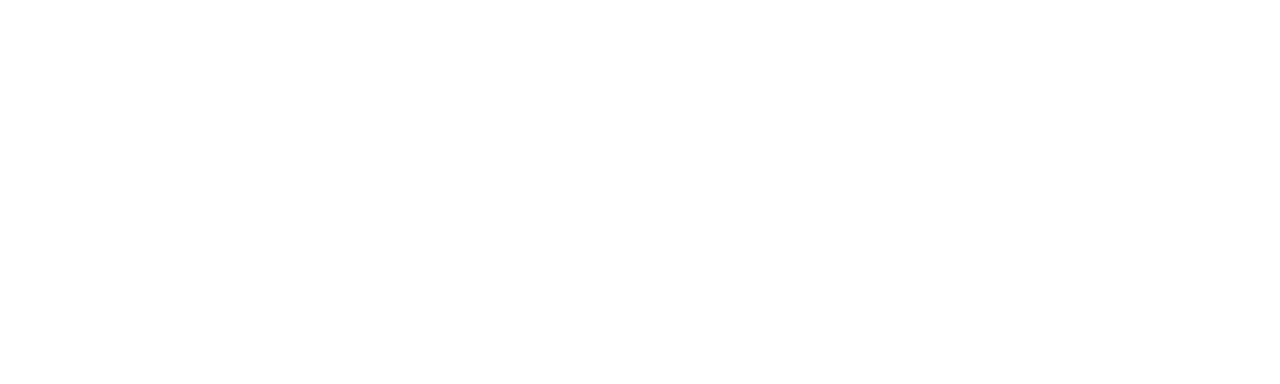
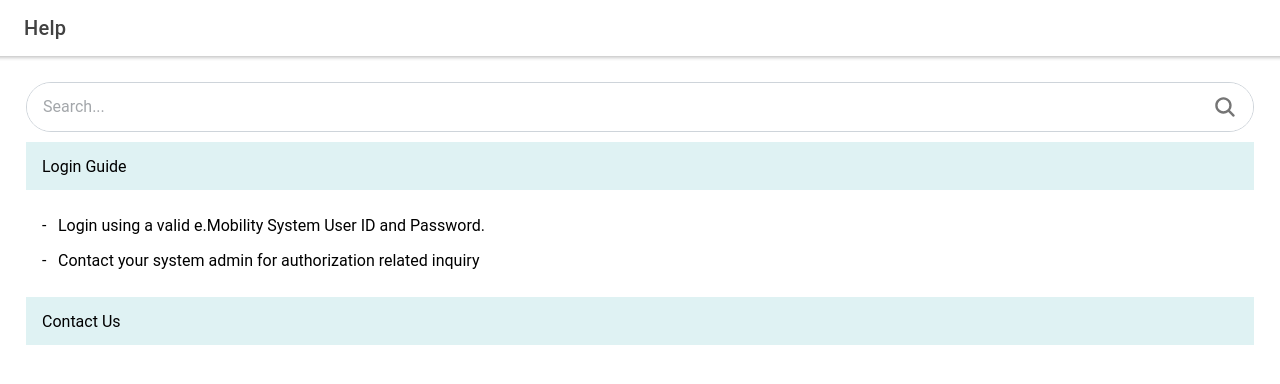
Before and after one commit to andreeoa/andre-ionic-1, a React (Create React App) app: page /help in a window 1280 px wide. Shown: the top 384 px of the page. Built offline with nearby package versions, Linux system fonts and the light colour scheme.

Commit message:
Help page

```diff
--- a/src/App.tsx
+++ b/src/App.tsx
@@ -26,6 +26,7 @@
 import Users from "./pages/Users";
 import User from "./pages/User";
 import SignIn from "./pages/SignIn";
+import Help from "./pages/Help";
 
 const App: React.FC = () => (
   <IonApp>
@@ -36,6 +37,7 @@
         <Route path="/users" component={Users} exact={true} />
         <Route path="/user/:id" component={User} exact={true} />
         <Route path="/signin" component={SignIn} exact={true} />
+        <Route path="/help" component={Help} exact={true} />
         <Route exact path="/" render={() => <Redirect to="/home" />} />
       </IonRouterOutlet>
     </IonReactRouter>
--- /dev/null
+++ b/src/css/signin.module.css
@@ -0,0 +1,25 @@
+.input {
+  line-height: 1.5;
+  color: #495057;
+  background-color: #fff;
+  border: 1px solid #ced4da;
+  border-radius: 2.25rem;
+}
+
+ul.dashed {
+  list-style: none;
+  margin-left: 0;
+  padding-left: 2em;
+}
+
+ul.dashed > li {
+  line-height: 20px;
+  margin-bottom: 15px;
+}
+
+ul.dashed > li:before {
+  display: inline-block;
+  content: "-";
+  width: 1em;
+  margin-left: -1em;
+}
--- /dev/null
+++ b/src/pages/Help.tsx
@@ -0,0 +1,75 @@
+import {
+  IonContent,
+  IonHeader,
+  IonPage,
+  IonTitle,
+  IonToolbar,
+  IonButtons,
+  IonBackButton,
+  IonGrid,
+  IonRow,
+  IonCol,
+  IonItem,
+  IonIcon,
+  IonInput,
+  IonLabel,
+  IonList
+} from "@ionic/react";
+import React from "react";
+import { search } from "ionicons/icons";
+import styles from "../css/signin.module.css";
+
+const Home: React.FC = () => {
+  return (
+    <IonPage>
+      <IonHeader>
+        <IonToolbar>
+          <IonButtons slot="start">
+            <IonBackButton />
+          </IonButtons>
+          <IonTitle>Help</IonTitle>
+        </IonToolbar>
+      </IonHeader>
+      <IonContent className="ion-padding">
+        <IonGrid>
+          <IonRow>
+            <IonCol>
+              <IonItem lines="none" className={styles.input}>
+                <IonInput placeholder="Search..."></IonInput>
+                <IonIcon icon={search} />
+              </IonItem>
+            </IonCol>
+          </IonRow>
+          <IonRow>
+            <IonCol>
+              <IonItem lines="none" style={{ "--background": "#dff2f3" }}>
+                <IonLabel>Login Guide</IonLabel>
+              </IonItem>
+            </IonCol>
+          </IonRow>
+          <IonRow>
+            <IonCol>
+              <ul className={styles.dashed}>
+                <li>
+                  Login using a valid e.Mobility System User ID and Password.
+                </li>
+                <li>
+                  Contact your system admin for authorization related inquiry
+                </li>
+              </ul>
+            </IonCol>
+          </IonRow>
+          <IonRow>
+            <IonCol>
+              <IonItem lines="none" style={{ "--background": "#dff2f3" }}>
+                <IonLabel>Contact Us</IonLabel>
+              </IonItem>
+            </IonCol>
+          </IonRow>
+        </IonGrid>
+      </IonContent>
+    </IonPage>
+  );
+};
+
+export default Home;
--- a/src/pages/SignIn.tsx
+++ b/src/pages/SignIn.tsx
@@ -18,6 +18,7 @@
 import React from "react";
 import { person, unlock, helpCircleOutline } from "ionicons/icons";
 import Logo from "../img/eoa-logo.png";
+import styles from "../css/signin.module.css";
 
 const SignIn: React.FC = () => {
   return (
@@ -26,7 +27,11 @@
         <IonGrid>
           <IonRow>
             <IonCol>
-              <IonItem lines="none">
+              <IonItem
+                lines="none"
+                style={{ marginBottom: "60px" }}
+                routerLink={`/help`}
+              >
                 <IonIcon icon={helpCircleOutline} slot="end" />
               </IonItem>
             </IonCol>
@@ -47,7 +52,7 @@
           </IonRow>
           <IonRow>
             <IonCol>
-              <IonItem className="signin-item">
+              <IonItem lines="none" className={styles.input}>
                 <IonIcon icon={person} slot="start" />
                 <IonInput placeholder="User ID"></IonInput>
               </IonItem>
@@ -55,7 +60,7 @@
           </IonRow>
           <IonRow>
             <IonCol>
-              <IonItem className="signin-item">
+              <IonItem lines="none" className={styles.input}>
                 <IonIcon icon={unlock} slot="start" />
                 <IonInput type="password" placeholder="Password"></IonInput>
               </IonItem>
@@ -64,7 +69,14 @@
           <IonRow>
             <IonCol>
               <div className="ion-text-end">
-                <a href="#" style={{ fontSize: "80%", color: "#808080" }}>
+                <a
+                  href="#"
+                  style={{
+                    fontSize: "80%",
+                    color: "#808080",
+                    marginRight: "5px"
+                  }}
+                >
                   Forgot your Password?
                 </a>
               </div>
--- a/src/theme/variables.css
+++ b/src/theme/variables.css
@@ -75,10 +75,3 @@
   --ion-color-light-shade: #d7d8da;
   --ion-color-light-tint: #f5f6f9;
 }
-
-.signin-item {
-  --highlight-color-focused: none;
-  --border-color: #d7d8da;
-  --border-radius: 25px;
-  --border-width: 0.5px;
-}
```
